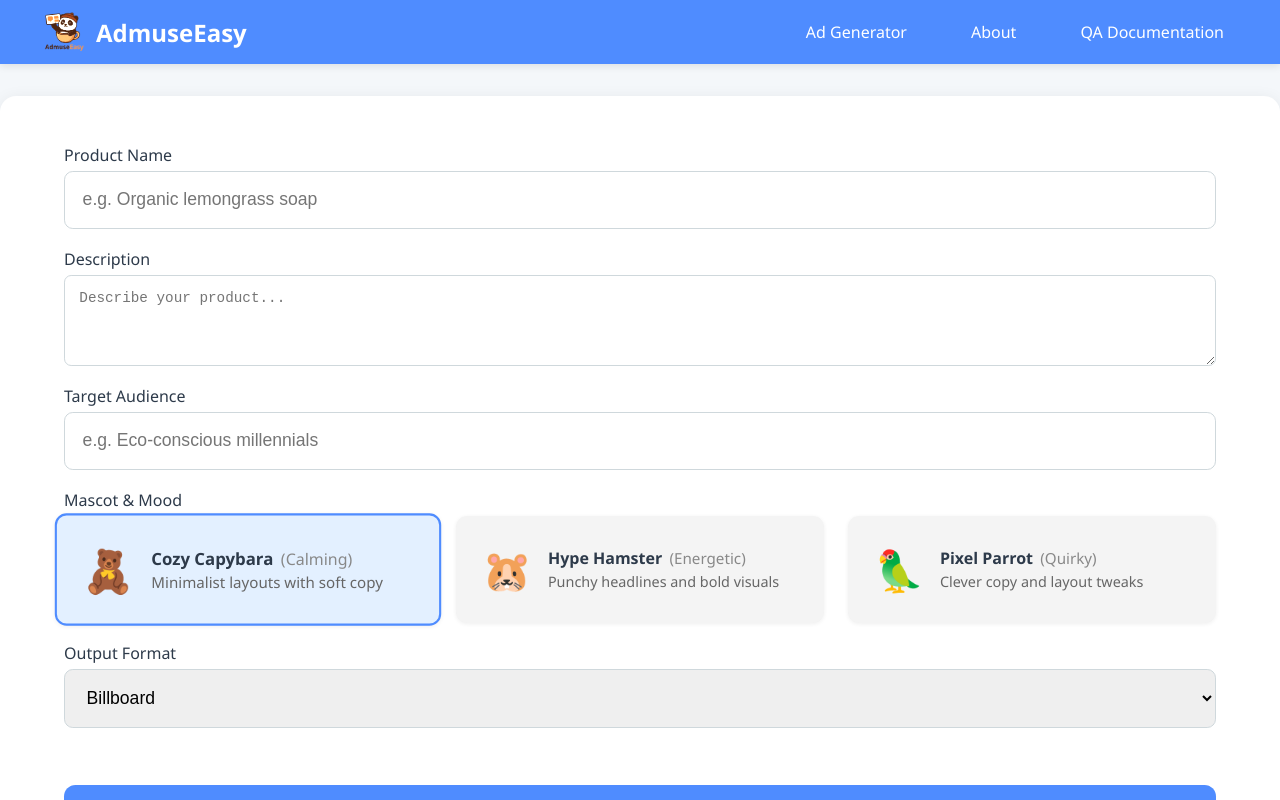
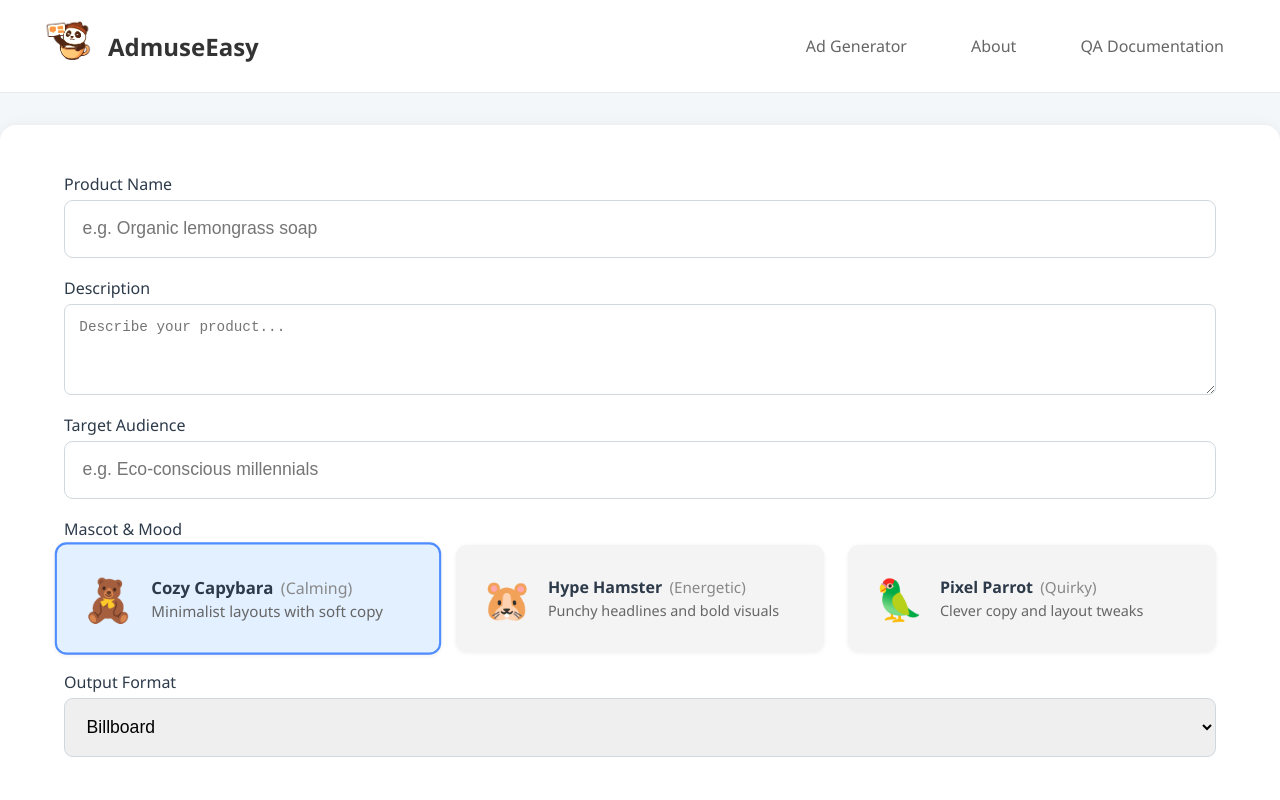
Before and after one commit to nuwnian/AdmuseEasy, a React (Create React App) app in the folder client/: page / in a window 1280 px wide. Shown: the top 800 px of the page. Built offline with nearby package versions, Linux system fonts and the light colour scheme.

Commit message:
Adding Gemini AI

```diff
--- a/client/src/App.css
+++ b/client/src/App.css
@@ -11,10 +11,10 @@ body {
 
 /* Navbar */
 .navbar {
-  background: #4f8cff;
-  color: white;
-  padding: 0.5rem 0;
-  box-shadow: 0 2px 8px rgba(0,0,0,0.1);
+  background: white;
+  color: #333;
+  padding: 1rem 0;
+  border-bottom: 1px solid #e9ecef;
   position: sticky;
   top: 0;
   z-index: 100;
@@ -37,7 +37,7 @@ body {
 }
 
 .logo-image {
-  height: 48px;
+  height: 60px;
   width: auto;
   object-fit: contain;
   filter: brightness(1.2) contrast(1.1); /* Slightly brighter for visibility */
@@ -46,7 +46,7 @@ body {
 .logo-text {
   font-size: 1.5rem;
   font-weight: 600;
-  color: white;
+  color: #333;
 }
 
 .nav-links {
@@ -55,7 +55,7 @@ body {
 }
 
 .nav-links a {
-  color: white;
+  color: #666;
   text-decoration: none;
   font-weight: 500;
   transition: all 0.2s;
@@ -64,8 +64,8 @@ body {
 }
 
 .nav-links a:hover {
-  background: rgba(255, 255, 255, 0.1);
-  opacity: 0.9;
+  color: #333;
+  background: #f8f9fa;
 }
 
 /* Mobile navbar */
@@ -75,7 +75,7 @@ body {
   }
 
   .logo-image {
-    height: 40px;
+    height: 50px;
   }
 
   .logo-text {
--- a/client/src/App.js
+++ b/client/src/App.js
@@ -32,11 +32,15 @@ function App() {
   const handleGenerate = async () => {
     setLoading(true);
     try {
-      const response = await fetch('/api/generate-copy', {
+      const response = await fetch('http://localhost:5000/api/generate-copy', {
         method: 'POST',
         headers: { 'Content-Type': 'application/json' },
         body: JSON.stringify({ product, mascot })
       });
+
+      if (!response.ok) {
+        throw new Error(`HTTP error! status: ${response.status}`);
+      }
 
       const data = await response.json();
 
--- a/client/src/QADocs.js
+++ b/client/src/QADocs.js
@@ -8,7 +8,7 @@ const QADocs = () => {
   const testStats = {
     totalTests: 47,
     passed: 40,
-    failed: 4,
+    failed: 3,
     skipped: 3,
     coverage: 85,
     automationRate: 70
@@ -25,7 +25,9 @@ const QADocs = () => {
   const bugReports = [
     { id: 'BUG001', title: 'Generate button not disabled on empty form', severity: 'Medium', status: 'Open' },
     { id: 'BUG002', title: 'API timeout not handled gracefully', severity: 'High', status: 'Fixed' },
-    { id: 'BUG003', title: 'Mobile layout breaks on small screens', severity: 'Low', status: 'Open' }
+    { id: 'BUG003', title: 'Mobile layout breaks on small screens', severity: 'Low', status: 'Open' },
+    { id: 'BUG004', title: 'Frontend API calls fail with relative URLs in development', severity: 'High', status: 'Fixed' },
+    { id: 'BUG005', title: 'Gemini AI returns malformed JSON occasionally', severity: 'Medium', status: 'Open' }
   ];
 
   return (
```
Also changed, not shown: client/public/Admuse-Logo.png.
